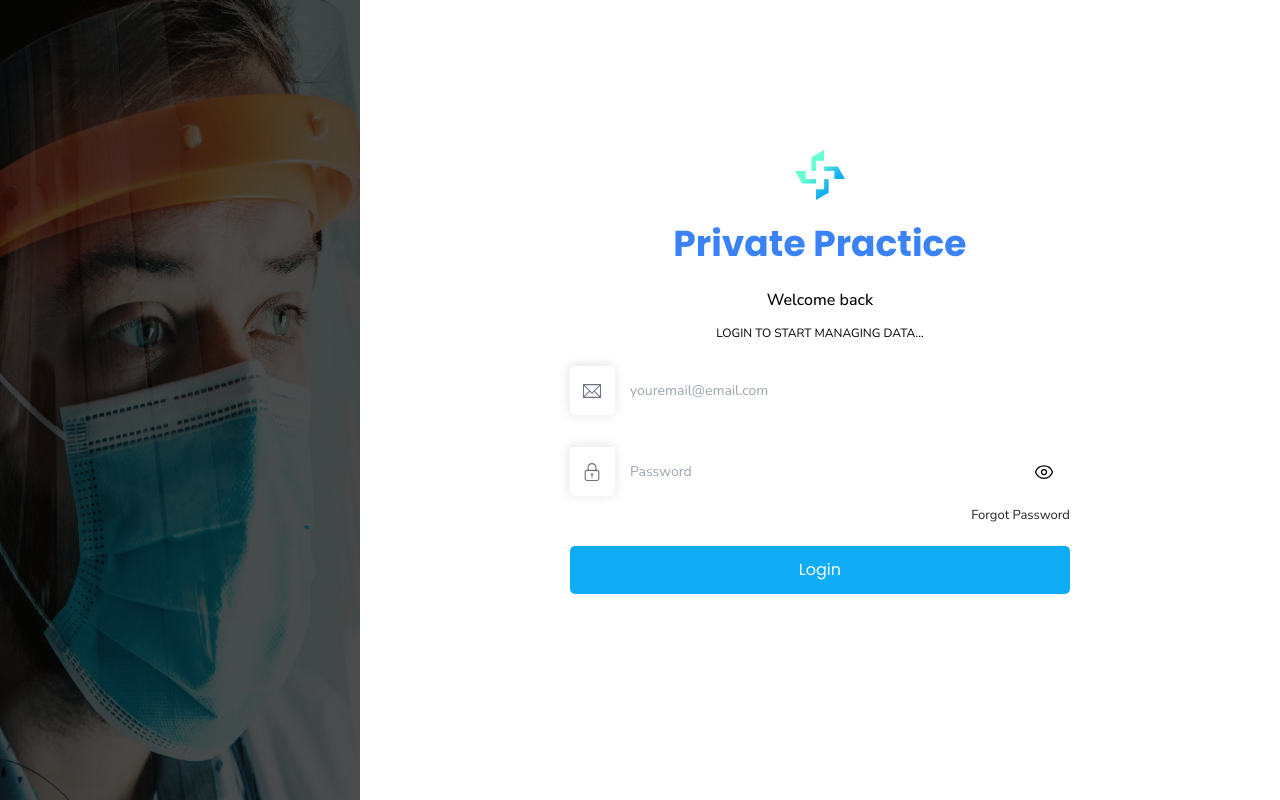
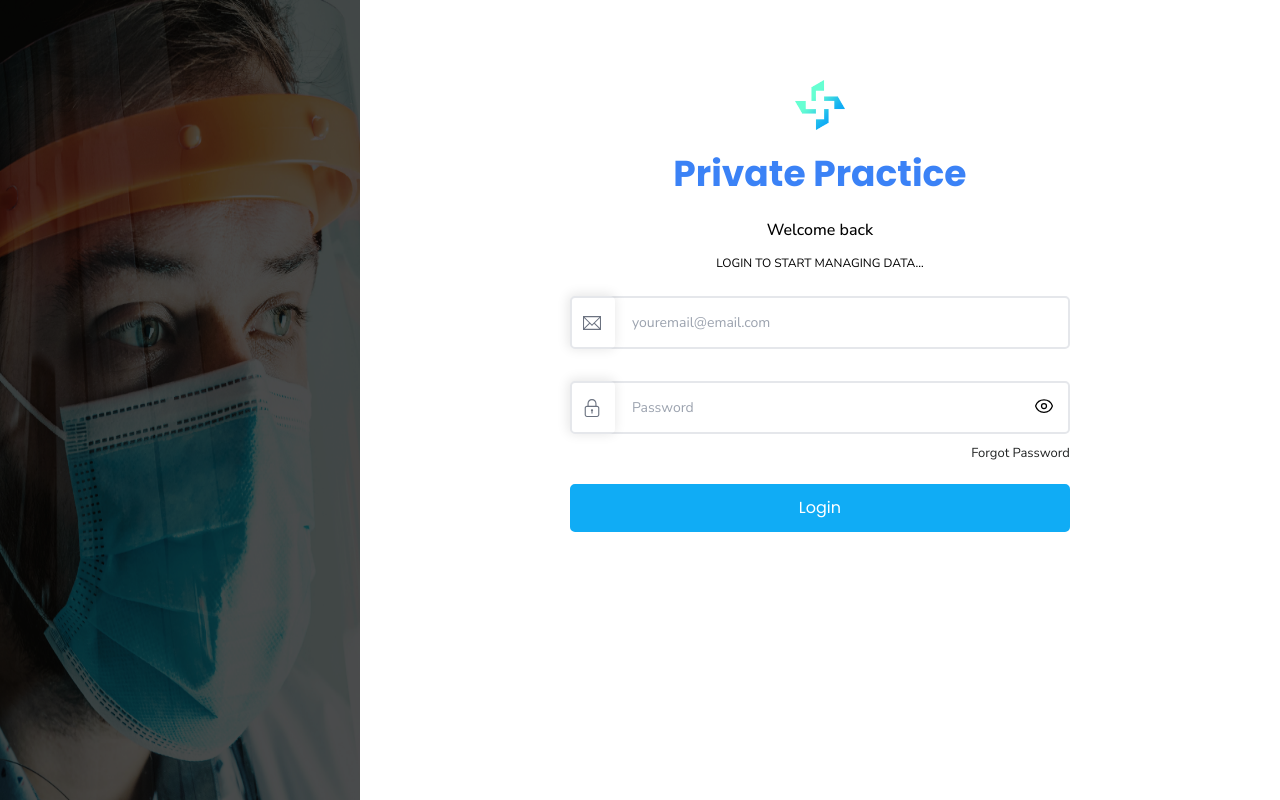
Before and after one commit to Private-Practice-NG/private_practice_admin, a React (Vite) app: page /log-in in a window 1280 px wide. Built offline with nearby package versions, Linux system fonts and the light colour scheme.

Commit message:
refactor: border fix on login and forgot-password page

```diff
--- a/src/pages/ForgotPassword/index.jsx
+++ b/src/pages/ForgotPassword/index.jsx
@@ -108,7 +108,7 @@ const ForgetPassword = () => {
                 <TfiEmail />
               </div>
               <input
-                className="text-gray-500 outline-none pl-[50px] sm:pl-[60px] py-3.5 px-4 w-full rounded-[5px] text-[14px]"
+                className="text-gray-500 border-2 outline-none pl-[50px] sm:pl-[60px] py-3.5 px-4 w-full rounded-[5px] text-[14px]"
                 type="email"
                 placeholder="youremail@email.com"
                 value={forgotPasswordForm.email}
--- a/src/pages/Login.jsx
+++ b/src/pages/Login.jsx
@@ -100,7 +100,7 @@ const Login = () => {
   // }, [navigate, userInfo]);
 
   return (
-    <div className="auth auth-body flex items-center justify-center">
+    <div className="auth auth-body flex items-center justify-center h-screen">
       {isLoading && (
         <div className="spinner flex justify-center items-center w-[100%] min-h-screen bg-[#ffffff79]">
           <FadeLoader
@@ -118,10 +118,10 @@ const Login = () => {
         </div>
       )}
 
-      <div className="hidden lg:block login-page-aside-img-wrapper">
-        <img src={loginPageSideImg} alt="auth-img" className="lg:h-screen" />
+      <div className="hidden lg:block login-page-aside-img-wrapper h-screen">
+        <img src={loginPageSideImg} alt="auth-img" className="w-full h-full" />
       </div>
-      <div className="min-h-screen flex flex-col py-[150px] w-full px-3 sm:px-5 auth-form-container">
+      <div className="min-h-screen flex flex-col py-[80px] w-full px-3 sm:px-5 auth-form-container">
         <div className="flex flex-col gap-6 items-center brand-name">
           <img src={logo} alt="brand" className="w-[50px]" />
           <h1 className="text-blue-500 text-3xl sm:text-4xl poppins font-bold">
@@ -149,7 +149,7 @@ const Login = () => {
                 <TfiEmail />
               </div>
               <input
-                className="text-gray-500 outline-none pl-[50px] sm:pl-[60px] py-3.5 px-4 w-full rounded-[5px] text-[14px]"
+                className="text-gray-500 border-2 outline-none pl-[50px] sm:pl-[60px] py-3.5 px-4 w-full rounded-[5px] text-[14px]"
                 type="email"
                 placeholder="youremail@email.com"
                 value={loginForm.email}
@@ -172,7 +172,7 @@ const Login = () => {
                 <SlLock />
               </div>
               <input
-                className="text-gray-500 outline-none pl-[50px] sm:pl-[60px] py-3.5 px-4 w-full rounded-[5px] text-[14px]"
+                className="text-gray-500 border-2 outline-none pl-[50px] sm:pl-[60px] py-3.5 px-4 w-full rounded-[5px] text-[14px]"
                 type={showPassword ? 'text' : 'password'}
                 placeholder="Password"
                 value={loginForm.password}
```
